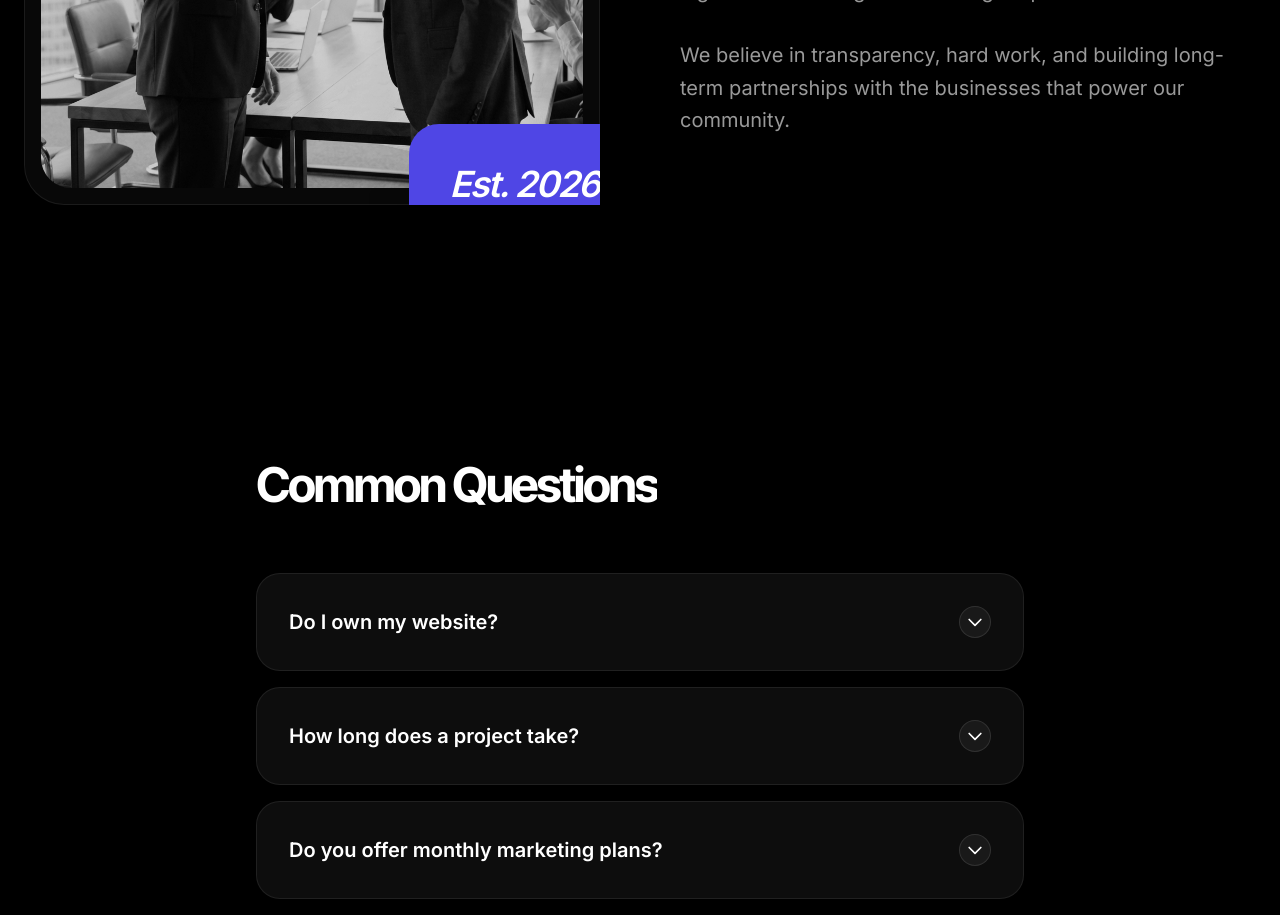
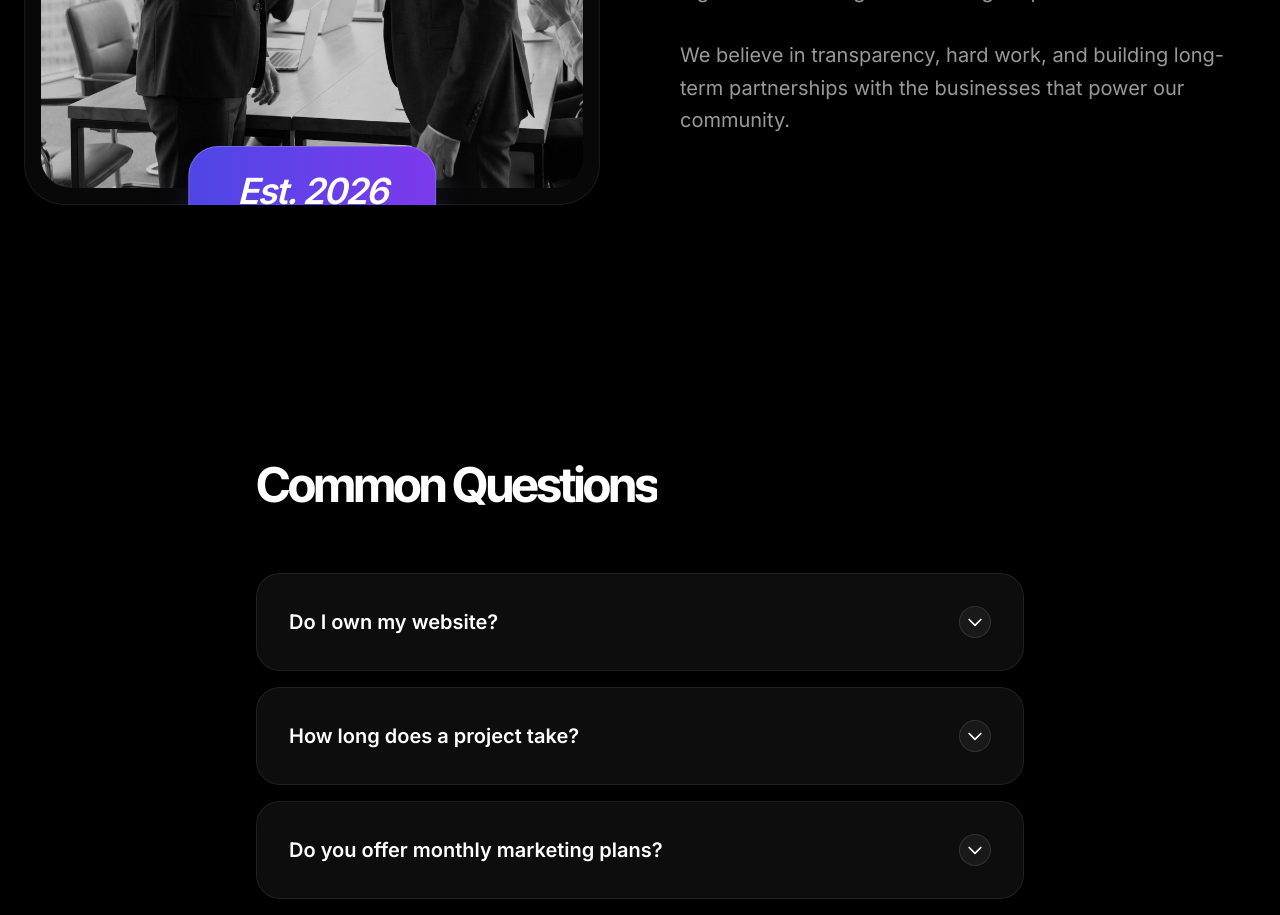
Before and after one commit to vinnyf518/Origin-Co, a React (Vite) app: page / in a window 1280 px wide. Shown: the part 5240-6155 px from the top of the page. Built offline with nearby package versions, Linux system fonts and the light colour scheme.

Commit message:
Improve Est 2026 badge aesthetics and centering

```diff
--- a/components/About.tsx
+++ b/components/About.tsx
@@ -17,7 +17,7 @@ export const About: React.FC = () => {
                   className="w-full h-full object-cover grayscale opacity-80"
                 />
               </div>
-              <div className="absolute -bottom-10 -right-10 bg-indigo-600 text-white p-10 rounded-[30px] shadow-2xl hidden md:block">
+              <div className="absolute -bottom-8 left-1/2 -translate-x-1/2 bg-gradient-to-r from-indigo-600 to-violet-600 text-white py-6 px-12 rounded-[30px] shadow-2xl shadow-indigo-500/30 border border-white/20 hidden md:block whitespace-nowrap">
                 <span className="text-4xl font-black italic tracking-tighter">Est. 2026</span>
               </div>
             </div>
```
